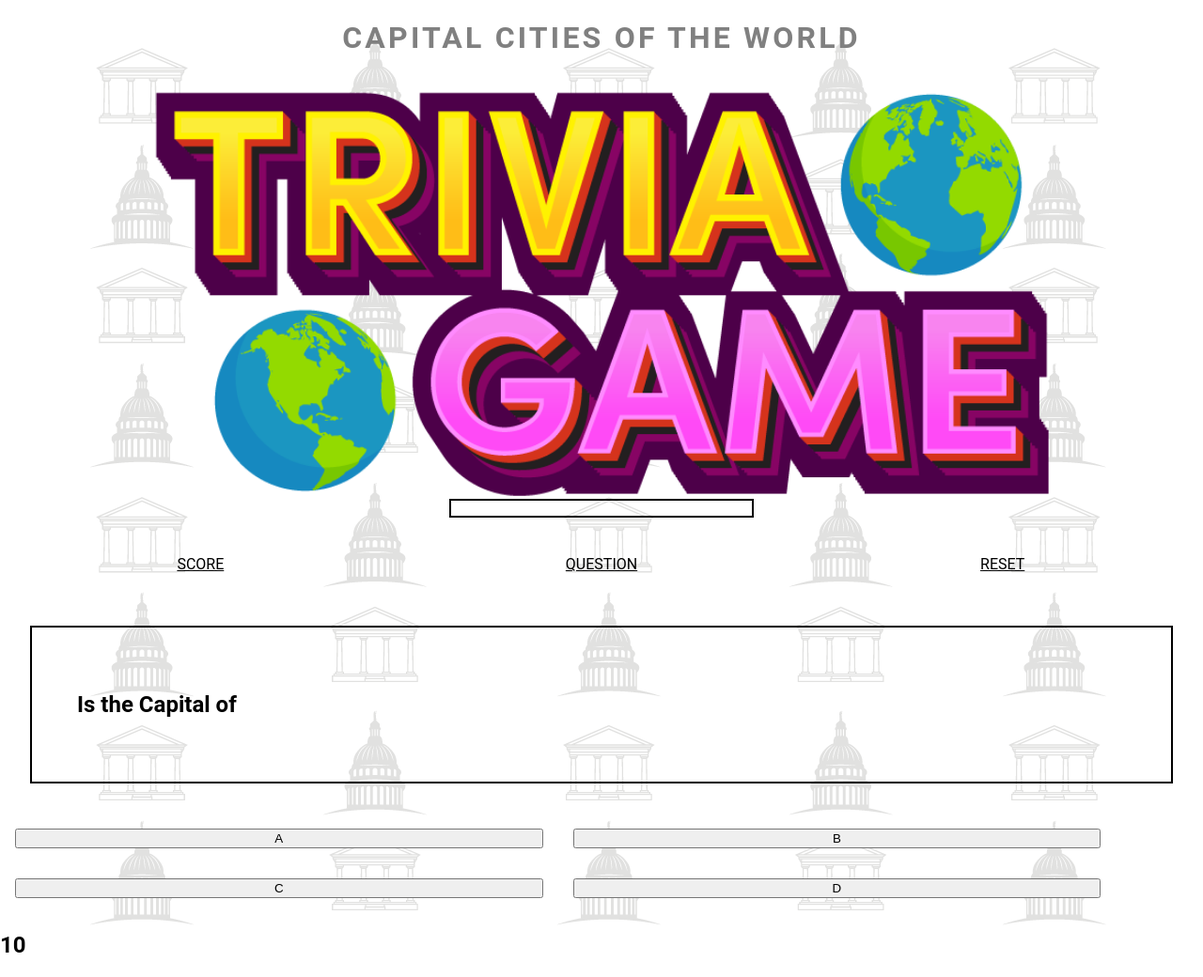
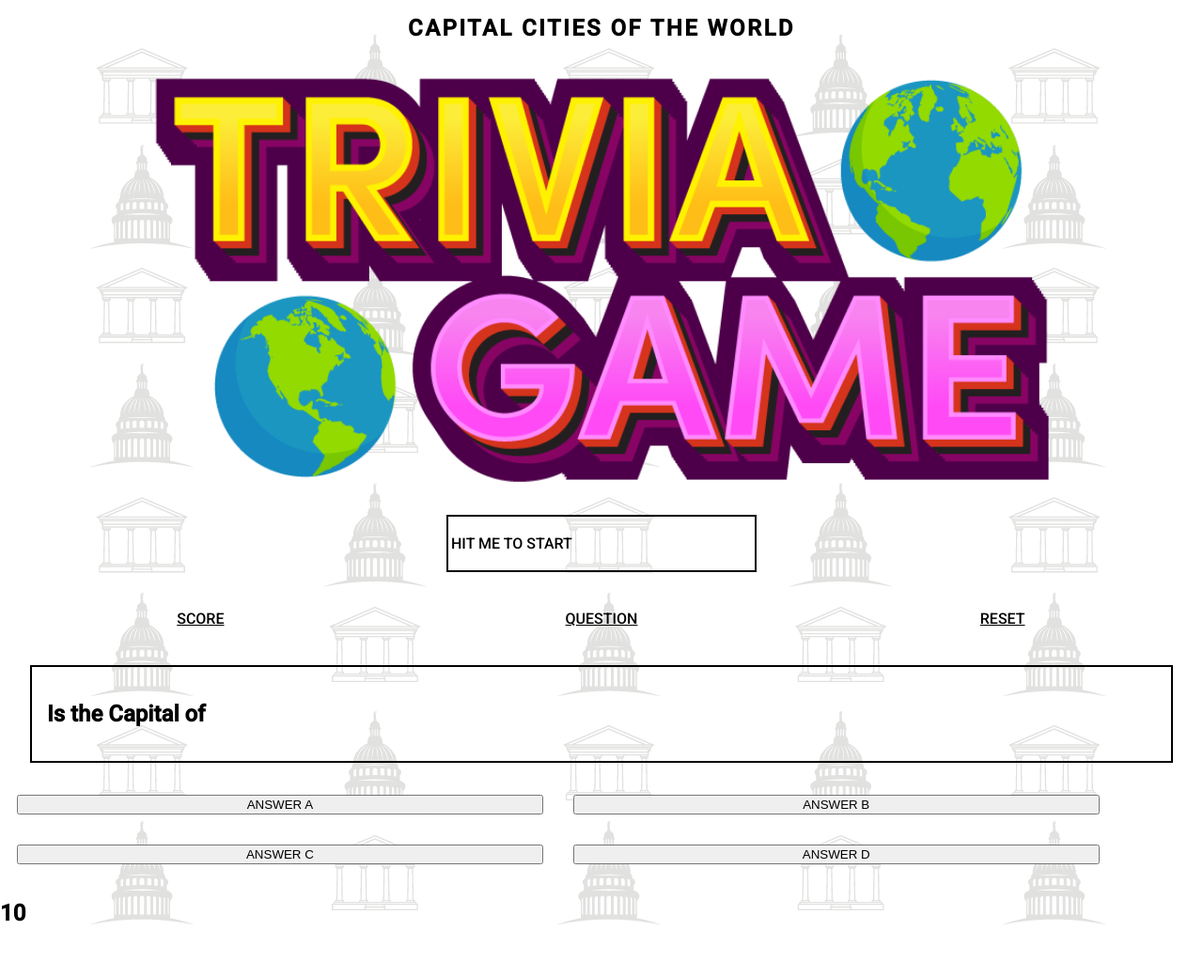
Before and after one commit to thomasjfcaldwell/project1-capitalsoftheworld-trivia-game, a PHP site: page / in a window 1280 px wide. Shown: the whole page at 94% size. After the commit the page ends 984 px from the top, so only its background shows below. Run offline with PHP 8.4, Linux system fonts and the light colour scheme.

Commit message:
some javascript

```diff
--- a/index.html
+++ b/index.html
@@ -15,22 +15,24 @@
 				alt="game heading"
 			/>
 		</header>
-		<div id="startbutton"></div>
+		<div id="startbutton">
+			<p>HIT ME TO START</p>
+		</div>
 		<div class="toparea">
 			<div class="topbuttons" id="score">score</div>
 			<div class="topbuttons" id="question number">question</div>
 			<div class="topbuttons" id="reset button">Reset</div>
 		</div>
 
-		<section class="question">
-			<h1>Is the Capital of</h1>
+		<section id="question">
+			<h1 class = "CapitalCity">Is the Capital of</h1>
 		</section>
 
 		<section class="answerbuttons">
-			<button class="buttons" id="A" data-set="A">A</button>
-			<button class="buttons" id="B" data-set="B">B</button>
-			<button class="buttons" id="C" data-set="C">C</button>
-			<button class="buttons" id="D" data-set="D">D</button>
+			<button class="buttons" id="A" data-set="A">ANSWER A</button>
+			<button class="buttons" id="B" data-set="B">ANSWER B</button>
+			<button class="buttons" id="C" data-set="C">ANSWER C</button>
+			<button class="buttons" id="D" data-set="D">ANSWER D</button>
 		</section>
 
 		<section>
--- a/styles.css
+++ b/styles.css
@@ -1,3 +1,5 @@
+@import url('https://fonts.googleapis.com/css2?family=Roboto:ital,wght@0,300;0,500;1,400&display=swap');
+
 body {
 	margin: auto 0;
 	background: url(images/background-for-project-1.1.png);
@@ -6,11 +8,11 @@ body {
 }
 
 #headergame {
-	font-size: 2em;
+	font-size: 1.5em;
 	text-align: center;
 	text-transform: uppercase;
 	letter-spacing: 0.1em;
-	color: grey;
+	color: black;
 }
 #triviaheader {
 	margin-top: 2em;
@@ -34,10 +36,10 @@ body {
 	text-align: center;
 	text-decoration: underline;
 }
-.question {
+#question {
 	border: 2px black solid;
-	margin: 2em;
-	padding: 3em;
+	margin: 1em 2em 1em 2em;
+	padding: 1em;
 	align-items: center;
 	justify-content: center;
 }
@@ -48,15 +50,20 @@ body {
 	grid-template-columns: 45% 45%;
 	padding: 1em;
 	grid-gap: 2em;
+	border: 0.16em solid rgba(255, 255, 255, 0);
+}
+
+.answer {
+	margin-top: 2em;
+	padding: 1em;
+	border-radius: 2em;
+	box-sizing: border-box;
 }
 
 #startbutton {
 	border: 2px black solid;
 	width: 25%;
-	display: flex;
-	justify-content: center;
-	align-items: center;
 	margin: auto;
-
-	padding-top: 1em;
+	margin-top: 2em;
+	padding: 0.2em;
 }
```
Also changed, not shown: script.js (+80 -38 lines).
